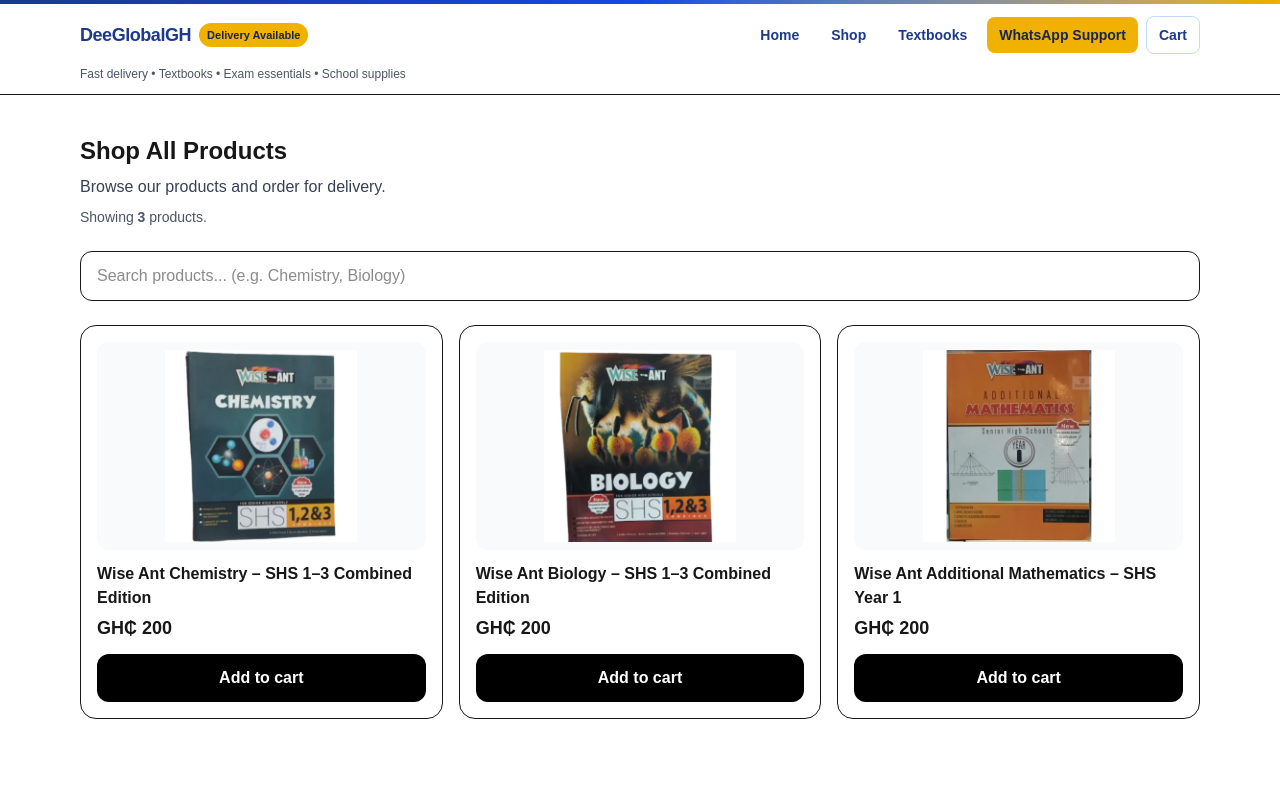
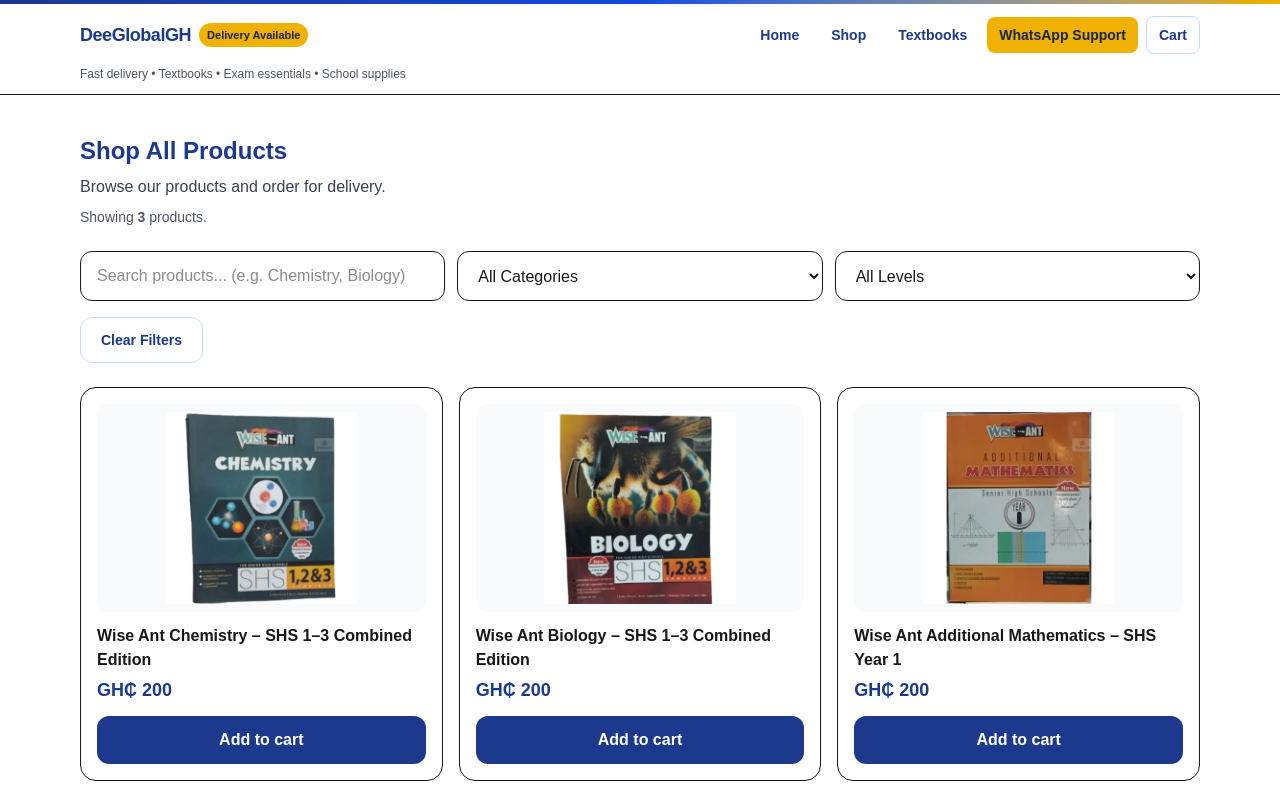
Before and after one commit to dlanquaye/deeglobalgh-website, a Next.js app: page /shop in a window 1280 px wide. Shown: the top 800 px of the page. Built offline with nearby package versions, Linux system fonts and the light colour scheme.

Commit message:
Add products JSON, admin page, and shop filters

```diff
--- /dev/null
+++ b/app/admin/products/page.tsx
@@ -0,0 +1,105 @@
+"use client";
+
+import { useMemo, useState } from "react";
+import { products } from "../../lib/products";
+
+
+export default function AdminProductsPage() {
+  const [query, setQuery] = useState("");
+
+  const filtered = useMemo(() => {
+    const q = query.trim().toLowerCase();
+    if (!q) return products;
+
+    return products.filter((p) => {
+      const text = `${p.id} ${p.name} ${p.categorySlug} ${p.levelSlugs.join(" ")}`.toLowerCase();
+      return text.includes(q);
+    });
+  }, [query]);
+
+  const jsonTemplate = `{
+  "id": "DG0004",
+  "name": "Product Name Here",
+  "price": 0,
+  "image": "/products/image-file.webp",
+  "categorySlug": "textbooks",
+  "levelSlugs": ["shs-1"]
+}`;
+
+  return (
+    <main className="mx-auto max-w-6xl px-4 py-10">
+      <h1 className="text-2xl font-bold text-blue-900">Admin • Products</h1>
+      <p className="mt-2 text-gray-700">
+        This page helps you manage and verify products.
+      </p>
+
+      <div className="mt-6 grid grid-cols-1 gap-3 sm:grid-cols-2">
+        <input
+          value={query}
+          onChange={(e) => setQuery(e.target.value)}
+          placeholder="Search by name, code, category, level..."
+          className="w-full rounded-xl border px-4 py-3 outline-none focus:ring-2 focus:ring-blue-900"
+        />
+
+        <button
+          className="rounded-xl bg-blue-900 px-4 py-3 font-extrabold text-white hover:opacity-90"
+          onClick={async () => {
+            await navigator.clipboard.writeText(jsonTemplate);
+            alert("JSON template copied!");
+          }}
+        >
+          Copy JSON Template
+        </button>
+      </div>
+
+      <p className="mt-4 text-sm text-gray-600">
+        Showing <span className="font-semibold">{filtered.length}</span> product
+        {filtered.length === 1 ? "" : "s"}.
+      </p>
+
+      <div className="mt-6 space-y-4">
+        {filtered.map((p) => (
+          <div key={p.id} className="rounded-2xl border bg-white p-5">
+            <div className="flex flex-col gap-2 sm:flex-row sm:items-center sm:justify-between">
+              <div>
+                <div className="text-sm font-bold text-blue-900">
+                  {p.id} • {p.name}
+                </div>
+                <div className="mt-1 text-sm text-gray-600">
+                  Category: <span className="font-semibold">{p.categorySlug}</span>
+                </div>
+                <div className="mt-1 text-sm text-gray-600">
+                  Levels: <span className="font-semibold">{p.levelSlugs.join(", ")}</span>
+                </div>
+              </div>
+
+              <div className="text-lg font-extrabold text-blue-900">
+                GH₵ {p.price}
+              </div>
+            </div>
+
+            <div className="mt-4 flex flex-col gap-3 sm:flex-row">
+              <a
+                href={`/product/${p.id}`}
+                className="inline-flex items-center justify-center rounded-xl border px-4 py-3 text-sm font-bold hover:bg-gray-50"
+              >
+                View Product Page
+              </a>
+
+              <button
+                className="inline-flex items-center justify-center rounded-xl bg-yellow-500 px-4 py-3 text-sm font-extrabold text-blue-950 hover:opacity-90"
+                onClick={async () => {
+                  const json = JSON.stringify(p, null, 2);
+                  await navigator.clipboard.writeText(json);
+                  alert("Product JSON copied!");
+                }}
+              >
+                Copy Product JSON
+              </button>
+            </div>
+          </div>
+        ))}
+      </div>
+    </main>
+  );
+}
--- /dev/null
+++ b/app/data/products.json
@@ -0,0 +1,26 @@
+[
+  {
+    "id": "DG0001",
+    "name": "Wise Ant Chemistry – SHS 1–3 Combined Edition",
+    "price": 200,
+    "image": "/products/wise-ant-chemistry-shs-1-3-combined-edition.webp",
+    "categorySlug": "shs-combined-edition-textbooks",
+    "levelSlugs": ["shs-1", "shs-2", "shs-3"]
+  },
+  {
+    "id": "DG0002",
+    "name": "Wise Ant Biology – SHS 1–3 Combined Edition",
+    "price": 200,
+    "image": "/products/wise-ant-biology-shs-1-3-combined-edition.webp",
+    "categorySlug": "shs-combined-edition-textbooks",
+    "levelSlugs": ["shs-1", "shs-2", "shs-3"]
+  },
+  {
+    "id": "DG0003",
+    "name": "Wise Ant Additional Mathematics – SHS Year 1",
+    "price": 200,
+    "image": "/products/wise-ant-additional-mathematics-shs-year-1.webp",
+    "categorySlug": "textbooks",
+    "levelSlugs": ["shs-1"]
+  }
+]
--- a/app/layout.tsx
+++ b/app/layout.tsx
@@ -161,6 +161,10 @@ export default function RootLayout({
               © {year} DeeGlobalGH. All rights reserved.
             </div>
           </div>
+          <Link href="/admin/products" className="text-blue-900 hover:underline">
+  Admin • Products
+</Link>
+
         </footer>
       </body>
     </html>
--- a/app/lib/products.ts
+++ b/app/lib/products.ts
@@ -1,35 +1,12 @@
+import productsData from "../data/products.json";
+
 export type Product = {
   id: string;
   name: string;
   price: number;
   image: string;
   categorySlug: string;
-  levelSlug: string;
+  levelSlugs: string[];
 };
 
-export const products: Product[] = [
-  {
-    id: "p1",
-    name: "Wise Ant Chemistry – SHS 1–3 Combined Edition",
-    price: 200,
-    image: "/products/wise-ant-chemistry-shs-1-3-combined-edition.webp",
-    categorySlug: "shs-combined-edition-textbooks",
-    levelSlug: "shs-1",
-  },
-  {
-    id: "p2",
-    name: "Wise Ant Biology – SHS 1–3 Combined Edition",
-    price: 200,
-    image: "/products/wise-ant-biology-shs-1-3-combined-edition.webp",
-    categorySlug: "shs-combined-edition-textbooks",
-    levelSlug: "shs-1",
-  },
-  {
-    id: "p3",
-    name: "Wise Ant Additional Mathematics – SHS Year 1",
-    price: 200,
-    image: "/products/wise-ant-additional-mathematics-shs-year-1.webp",
-    categorySlug: "textbooks",
-    levelSlug: "shs-1",
-  },
-];
+export const products: Product[] = productsData as Product[];
--- a/app/shop/page.tsx
+++ b/app/shop/page.tsx
@@ -4,25 +4,91 @@ import { useEffect, useMemo, useState } from "react";
 import Link from "next/link";
 import { products } from "../lib/products";
 
+const CATEGORY_OPTIONS = [
+  { label: "All Categories", value: "" },
+  { label: "Textbooks", value: "textbooks" },
+  {
+    label: "SHS Combined Edition Textbooks",
+    value: "shs-combined-edition-textbooks",
+  },
+  {
+    label: "JHS Combined Edition Textbooks",
+    value: "jhs-combined-edition-textbooks",
+  },
+  { label: "Exam Materials", value: "exam-materials" },
+  { label: "School Essentials", value: "school-essentials" },
+  { label: "Dormitory Essentials", value: "dormitory-essentials" },
+  {
+    label: "Uniforms & Clothing Essentials",
+    value: "uniforms-and-clothing-essentials",
+  },
+  { label: "Drawing & Technical", value: "drawing-and-technical" },
+  { label: "Bags & Lunch Packs", value: "bags-and-lunch-packs" },
+  { label: "Calculators", value: "calculators" },
+];
+
+const LEVEL_OPTIONS = [
+  { label: "All Levels", value: "" },
+  { label: "Pre-School", value: "pre-school" },
+  { label: "Basic 1", value: "basic-1" },
+  { label: "Basic 2", value: "basic-2" },
+  { label: "Basic 3", value: "basic-3" },
+  { label: "Basic 4", value: "basic-4" },
+  { label: "Basic 5", value: "basic-5" },
+  { label: "Basic 6", value: "basic-6" },
+  { label: "JHS 1", value: "jhs-1" },
+  { label: "JHS 2", value: "jhs-2" },
+  { label: "JHS 3", value: "jhs-3" },
+  { label: "SHS 1", value: "shs-1" },
+  { label: "SHS 2", value: "shs-2" },
+  { label: "SHS 3", value: "shs-3" },
+];
+
 export default function ShopPage() {
   const [query, setQuery] = useState("");
+  const [category, setCategory] = useState("");
+  const [level, setLevel] = useState("");
 
+  // Read search query (?q=...) from URL
   useEffect(() => {
   const params = new URLSearchParams(window.location.search);
+
   const q = params.get("q") || "";
+  const cat = params.get("category") || "";
+  const lvl = params.get("level") || "";
+
   setQuery(q);
+  setCategory(cat);
+  setLevel(lvl);
 }, []);
+;
 
   const filteredProducts = useMemo(() => {
     const q = query.trim().toLowerCase();
-    if (!q) return products;
 
-    return products.filter((p) => p.name.toLowerCase().includes(q));
-  }, [query]);
+    return products.filter((p) => {
+      // 1) Search match
+      const name = p.name.toLowerCase();
+      const cat = p.categorySlug.toLowerCase();
+      const levels = p.levelSlugs.join(" ").toLowerCase();
+
+      const matchesSearch =
+        !q || name.includes(q) || cat.includes(q) || levels.includes(q);
+
+      // 2) Category match
+      const matchesCategory = !category || p.categorySlug === category;
+
+      // 3) Level match
+      const matchesLevel = !level || p.levelSlugs.includes(level);
+
+      return matchesSearch && matchesCategory && matchesLevel;
+    });
+  }, [query, category, level]);
 
   return (
     <main className="mx-auto max-w-6xl px-4 py-10">
-      <h1 className="text-2xl font-bold">Shop All Products</h1>
+      <h1 className="text-2xl font-bold text-blue-900">Shop All Products</h1>
+
       <p className="mt-2 text-gray-700">
         Browse our products and order for delivery.
       </p>
@@ -32,15 +98,55 @@ export default function ShopPage() {
         product{filteredProducts.length === 1 ? "" : "s"}.
       </p>
 
-
+      {/* Filters */}
+      <div className="mt-6 grid grid-cols-1 gap-3 sm:grid-cols-3">
         {/* Search */}
-      <div className="mt-6">
         <input
           value={query}
           onChange={(e) => setQuery(e.target.value)}
           placeholder="Search products... (e.g. Chemistry, Biology)"
-          className="w-full rounded-xl border px-4 py-3 outline-none focus:ring-2 focus:ring-black"
+          className="w-full rounded-xl border px-4 py-3 outline-none focus:ring-2 focus:ring-blue-900"
         />
+
+        {/* Category */}
+        <select
+          value={category}
+          onChange={(e) => setCategory(e.target.value)}
+          className="w-full rounded-xl border px-4 py-3 outline-none focus:ring-2 focus:ring-blue-900"
+        >
+          {CATEGORY_OPTIONS.map((c) => (
+            <option key={c.label} value={c.value}>
+              {c.label}
+            </option>
+          ))}
+        </select>
+
+        {/* Level */}
+        <select
+          value={level}
+          onChange={(e) => setLevel(e.target.value)}
+          className="w-full rounded-xl border px-4 py-3 outline-none focus:ring-2 focus:ring-blue-900"
+        >
+          {LEVEL_OPTIONS.map((l) => (
+            <option key={l.label} value={l.value}>
+              {l.label}
+            </option>
+          ))}
+        </select>
+      </div>
+
+      {/* Clear Filters */}
+      <div className="mt-4">
+        <button
+          onClick={() => {
+            setQuery("");
+            setCategory("");
+            setLevel("");
+          }}
+          className="rounded-xl border border-blue-200 bg-white px-5 py-3 text-sm font-bold text-blue-900 hover:bg-blue-50"
+        >
+          Clear Filters
+        </button>
       </div>
 
       {/* Product Grid */}
@@ -61,10 +167,12 @@ export default function ShopPage() {
               </div>
 
               <div className="mt-3 font-semibold">{p.name}</div>
-              <div className="mt-1 font-bold text-lg">GH₵ {p.price}</div>
+              <div className="mt-1 font-bold text-lg text-blue-900">
+                GH₵ {p.price}
+              </div>
 
               <button
-                className="mt-3 w-full rounded-xl bg-black px-4 py-3 font-semibold text-white hover:opacity-90"
+                className="mt-3 w-full rounded-xl bg-blue-900 px-4 py-3 font-extrabold text-white hover:opacity-90"
                 onClick={(e) => {
                   e.preventDefault(); // prevents opening product page
                   alert("Cart feature coming soon!");
@@ -76,7 +184,7 @@ export default function ShopPage() {
           ))
         ) : (
           <div className="rounded-2xl border bg-white p-6 text-gray-700">
-            No products match your search.
+            No products match your filters.
           </div>
         )}
       </div>
```
Also changed, not shown: app/category/[slug]/page.tsx (+9 -0 lines), app/level/[slug]/page.tsx (+11 -1 lines), app/product/[id]/page.tsx (+17 -4 lines). Lines whose indentation alone changed are shown as unchanged.
